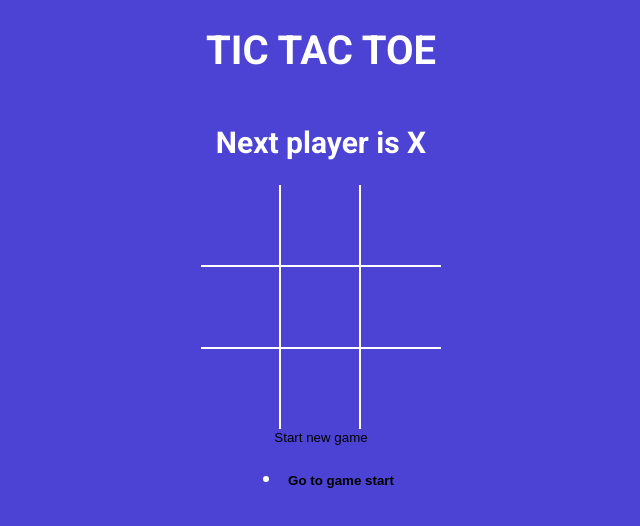
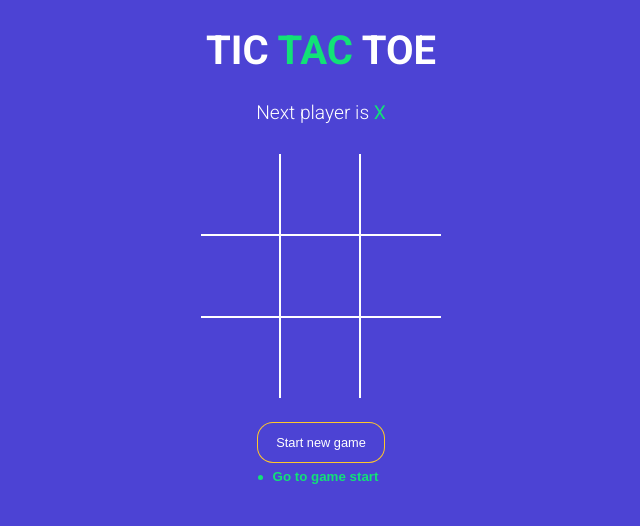
Before and after one commit to hemantdutt98/tictactoe, a React (Vite) app: page / in a window 1280 px wide. Shown: the top 526 px of the page, without its empty margins (319-959 px from the left). Built offline with nearby package versions, Linux system fonts and the light colour scheme.

Commit message:
final touch to the game

```diff
--- a/src/App.js
+++ b/src/App.js
@@ -48,14 +48,14 @@ const App = () => {
 
   return (
     <div className="app">
-      <h1>TIC TAC TOE</h1>
+      <h1>TIC <span className="text-green">TAC</span> TOE</h1>
       <Statusmessage winner={winner} current={current} />
       <Board
         board={current.board}
         handleSquareClick={handleSquareClick}
         winningSquares={winningSquares}
       />
-      <button type="button" onClick={onNewGame}>
+      <button type="button" onClick={onNewGame} className={`btn-reset ${winner ? 'active' : ''}`}>
         Start new game
       </button>
       <History history={history} moveTo={moveTo} currentMove={currentMove} />
--- a/src/components/History.js
+++ b/src/components/History.js
@@ -2,14 +2,13 @@ import React from 'react';
 
 const History = ({ history, moveTo, currentMove }) => {
   return (
-    <ul>
+    <div className="history-wrapper">
+    <ul className="history">
       {history.map((_, move) => {
         return (
           <li key={move}>
             <button
-              style={{
-                fontWeight: move === currentMove ? 'bold' : 'normal',
-              }}
+              className={`btn-move ${move === currentMove ? 'active' : ''}`}
               type="button"
               onClick={() => {
                 moveTo(move);
@@ -21,6 +20,7 @@ const History = ({ history, moveTo, currentMove }) => {
         );
       })}
     </ul>
+    </div>
   );
 };
 
--- a/src/components/Square.js
+++ b/src/components/Square.js
@@ -4,9 +4,8 @@ const Square = ({ value, onClick, isWinningSquare }) => {
   return (
     <button
       type="button"
-      className="square"
       onClick={onClick}
-      style={{ fontWeight: isWinningSquare ? 'bold' : 'normal' }}
+      className={`square ${isWinningSquare ? 'winning' : ''} ${value === 'X' ? 'text-green' : 'text-orange'}`}
     >
       {value}
     </button>
--- a/src/components/Statusmessage.js
+++ b/src/components/Statusmessage.js
@@ -3,11 +3,32 @@ import React from 'react'
 const Statusmessage = ({winner,current}) => {
     const noMovesLeft = current.board.every(el => el !== null);
     return (
-        <h2>
-            {winner && `Winner is ${winner}`}
-            {!winner && !noMovesLeft && `Next player is ${current.isXNext ? 'X' : 'O'}`}
-            {!winner && noMovesLeft &&  'X and O tied'}
-        </h2>
+        <div className="status-message">
+            {winner && (
+            <>
+            Winner is {' '}
+            <span className={winner ==='X' ? 'text-green' : 'text-orange'}>
+                {winner}
+            </span>
+            </>
+            )}
+
+            {!winner && !noMovesLeft &&
+                <>
+                Next player is {' '}
+                <span className={current.isXNext ? 'text-green' : 'text-orange'}>
+                    {current.isXNext ? 'X' : 'O'}{' '}
+                </span>
+                </>
+            }
+
+            {!winner && noMovesLeft &&(
+                <>
+                <span className="text-green ">X</span> and {' '}
+                <span className="text-orange">O</span> tied
+                </>
+            )}
+        </div>
     )
 }
 
```
